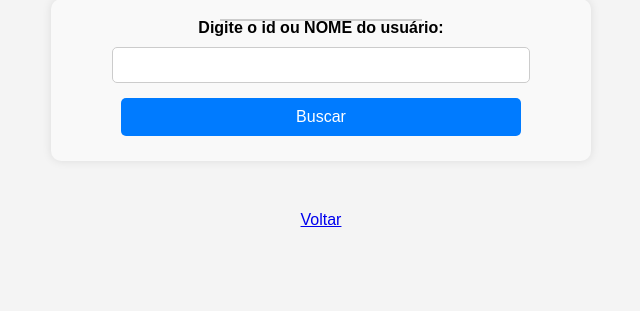
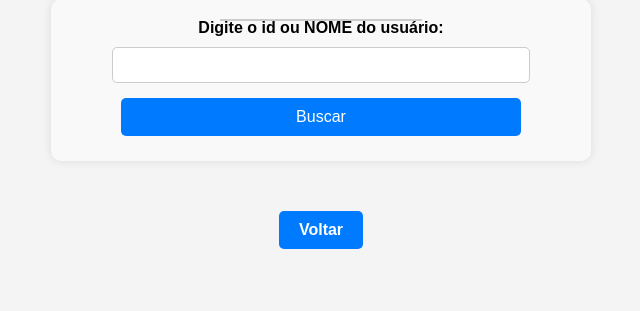
Before and after one commit to VitorGulicz/Prova_Vitor_Gulicz, a PHP site: page /alterar_usuario.php in a window 1280 px wide. Shown: the part 203-514 px from the top of the page, without its empty margins (319-959 px from the left). Run offline with PHP 8.4, Linux system fonts and the light colour scheme; a user stored in the database is signed in; data comes from the database, SQL or seed files in the repository.

Commit message:
Atualização no front end

```diff
--- a/alterar_usuario.php
+++ b/alterar_usuario.php
@@ -69,6 +69,7 @@ if ($_SERVER["REQUEST_METHOD"]=="POST") {
 <!--Certifique-se de que o Java script está sendo carregado corretamente-->
 <script src="scripts.js"></script>
 <script src="mascara.js"></script>
+<link rel="stylesheet" href="tabela.css">
 </head>
 <body>
 <h2>Alterar Usuários</h2>
@@ -112,6 +113,6 @@ if ($_SERVER["REQUEST_METHOD"]=="POST") {
         </form>
         <?php endif; ?>
 
-        <a href="principal.php">Voltar</a>
+        <a href="principal.php" class="voltar">Voltar</a>
 </body>
 </html>
--- a/buscar_usuario.php
+++ b/buscar_usuario.php
@@ -81,6 +81,6 @@ $usuarios = $stmt->fetchAll(PDO::FETCH_ASSOC);
             <p> Nenhum usuário encontrado.</p>
         <?php endif; ?>
 
-        <a href="principal.php">Voltar</a>
+        <a  href="principal.php" class="voltar">Voltar</a>
 </body>
 </html>
--- a/cadastro_usuario.php
+++ b/cadastro_usuario.php
@@ -38,6 +38,7 @@ if($_SERVER["REQUEST_METHOD"]=="POST"){
     <title>Cadastrar Usuario</title>
     <link rel="stylesheet" href="styles.css">
     <script src="mascara.js"></script>
+    <link rel="stylesheet" href="tabela.css">
 </head>
 <body>
     <h2>Cadastrar Usuario</h2>
@@ -61,6 +62,6 @@ if($_SERVER["REQUEST_METHOD"]=="POST"){
         <button type="submit">Salvar</button>
         <button type="submit">Cancelar</button>
 </form>
-        <a href="principal.php">Voltar</a>
+    <a href="principal.php" class="voltar">Voltar</a>
     </body>
 </html>
--- a/excluir_usuario.php
+++ b/excluir_usuario.php
@@ -42,6 +42,7 @@ if(isset($_GET['id']) && is_numeric($_GET['id'])){
     <meta name="viewport" content="width=device-width, initial-scale=1.0">
     <title>Excluir Usuario</title>
     <link rel="stylesheet" href="styles.css">
+    <link rel="stylesheet" href="tabela.css">
 </head>
 <body>
     <h2>Excluir Usuario</h2>
@@ -71,6 +72,6 @@ if(isset($_GET['id']) && is_numeric($_GET['id'])){
         <?php else: ?>
             <p>Nenhum usuario encontrado</p>
         <?php endif;?>
-        <a href="principal.php">Voltar</a>
+        <a href="principal.php" class="voltar">Voltar</a>
 </body>
 </html>
--- a/login.php
+++ b/login.php
@@ -42,6 +42,7 @@ if($_SERVER["REQUEST_METHOD"] =="POST"){
     <meta name="viewport" content="width=device-width, initial-scale=1.0">
     <title>Login</title>
     <link rel="stylesheet" href="styles.css">
+    <link rel="stylesheet" href="tabela.css">
 </head>
 <body>
     <h2>Login:</h2>
@@ -57,7 +58,7 @@ if($_SERVER["REQUEST_METHOD"] =="POST"){
         <button type="submit">Entrar</button>
     </form>
 
-    <p><a href="recuperar_senha.php">Esqueci minha senha</a>
+    <p><a href="recuperar_senha.php" class="voltar">Esqueci minha senha</a>
     <adress><h2>Vitor Gulicz | Senai Norte </h2></adress>
 </body>
 </html>
--- a/tabela.css
+++ b/tabela.css
@@ -44,3 +44,14 @@ table {
         cursor: pointer;
         transition: 0.3s;
     }
+
+    .voltar{
+
+      display: inline-block;
+      padding: 10px 20px;
+      background-color: #007BFF;  /* Azul */
+      color: white;
+      text-decoration: none;
+      font-weight: bold;
+      border-radius: 5px;
+}
```
Also changed, not shown: principal.php (+1 -57 lines).
